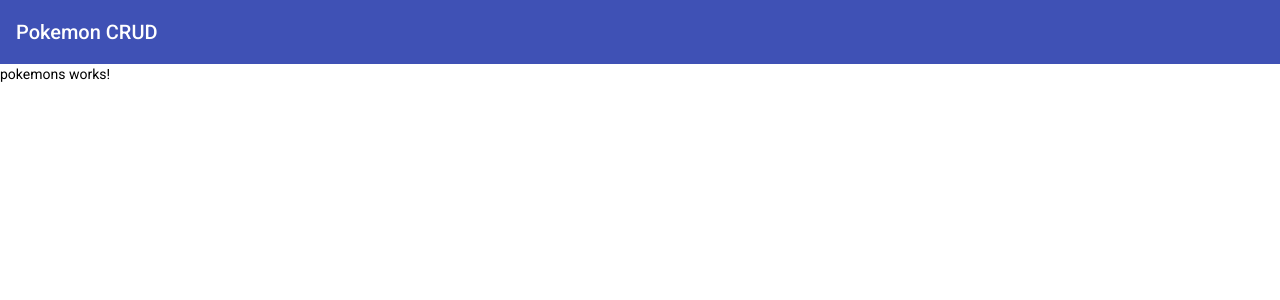
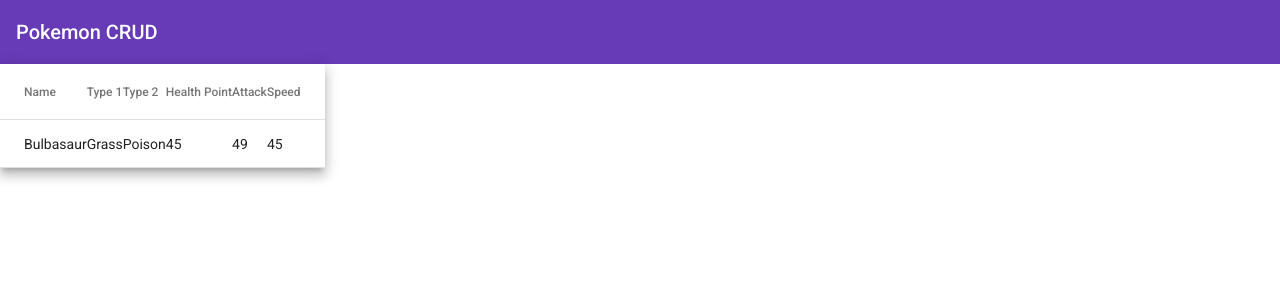
Before and after one commit to acn3to/crud-angular, an Angular app: page /pokemons in a window 1280 px wide. Shown: the top 300 px of the page. Built offline with nearby package versions, Linux system fonts and the light colour scheme.

Commit message:
Material table

```diff
--- /dev/null
+++ b/src/app/pokemons/model/pokemon.ts
@@ -0,0 +1,9 @@
+export interface Pokemon {
+  _id: string;
+  name: string;
+  type1: string;
+  type2: string;
+  healthPoint: number;
+  attack: number;
+  speed: number;
+}
--- a/src/app/pokemons/pokemons/pokemons.component.html
+++ b/src/app/pokemons/pokemons/pokemons.component.html
@@ -1 +1,40 @@
-<p>pokemons works!</p>
+<table mat-table [dataSource]="pokemons" class="mat-elevation-z8">
+  <!-- Name Column -->
+  <ng-container matColumnDef="name">
+    <th mat-header-cell *matHeaderCellDef>Name</th>
+    <td mat-cell *matCellDef="let pokemon">{{ pokemon.name }}</td>
+  </ng-container>
+
+  <!-- Type 1 Column -->
+  <ng-container matColumnDef="type1">
+    <th mat-header-cell *matHeaderCellDef>Type 1</th>
+    <td mat-cell *matCellDef="let pokemon">{{ pokemon.type1 }}</td>
+  </ng-container>
+
+  <!-- Type 2 Column -->
+  <ng-container matColumnDef="type2">
+    <th mat-header-cell *matHeaderCellDef>Type 2</th>
+    <td mat-cell *matCellDef="let pokemon">{{ pokemon.type2 }}</td>
+  </ng-container>
+
+  <!-- Health Point Column -->
+  <ng-container matColumnDef="healthPoint">
+    <th mat-header-cell *matHeaderCellDef>Health Point</th>
+    <td mat-cell *matCellDef="let pokemon">{{ pokemon.healthPoint }}</td>
+  </ng-container>
+
+  <!-- Attack Column -->
+  <ng-container matColumnDef="attack">
+    <th mat-header-cell *matHeaderCellDef>Attack</th>
+    <td mat-cell *matCellDef="let pokemon">{{ pokemon.attack }}</td>
+  </ng-container>
+
+  <!-- Speed Column -->
+  <ng-container matColumnDef="speed">
+    <th mat-header-cell *matHeaderCellDef>Speed</th>
+    <td mat-cell *matCellDef="let pokemon">{{ pokemon.speed }}</td>
+  </ng-container>
+
+  <tr mat-header-row *matHeaderRowDef="displayedColumns"></tr>
+  <tr mat-row *matRowDef="let row; columns: displayedColumns"></tr>
+</table>
--- a/src/app/pokemons/pokemons/pokemons.component.ts
+++ b/src/app/pokemons/pokemons/pokemons.component.ts
@@ -1,15 +1,34 @@
 import { Component, OnInit } from '@angular/core';
-
+import { Pokemon } from '../model/pokemon';
 @Component({
   selector: 'app-pokemons',
   templateUrl: './pokemons.component.html',
-  styleUrls: ['./pokemons.component.scss']
+  styleUrls: ['./pokemons.component.scss'],
 })
 export class PokemonsComponent implements OnInit {
+  pokemons: Pokemon[] = [
+    {
+      _id: '1',
+      name: 'Bulbasaur',
+      type1: 'Grass',
+      type2: 'Poison',
+      healthPoint: 45,
+      attack: 49,
+      speed: 45,
+    },
+  ];
+  displayedColumns = [
+    'name',
+    'type1',
+    'type2',
+    'healthPoint',
+    'attack',
+    'speed',
+  ];
 
-  constructor() { }
-
-  ngOnInit(): void {
+  constructor() {
+    //this.pokemons = [];
   }
 
+  ngOnInit(): void {}
 }
--- a/src/styles.scss
+++ b/src/styles.scss
@@ -1,39 +1,11 @@
+/* You can add global styles to this file, and also import other style files */
+@import "@angular/material";
 
-// Custom Theming for Angular Material
-// For more information: https://material.angular.io/guide/theming
-@use '@angular/material' as mat;
-// Plus imports for other components in your app.
-
-// Include the common styles for Angular Material. We include this here so that you only
-// have to load a single css file for Angular Material in your app.
-// Be sure that you only ever include this mixin once!
-@include mat.core();
-
-// Define the palettes for your theme using the Material Design palettes available in palette.scss
-// (imported above). For each palette, you can optionally specify a default, lighter, and darker
-// hue. Available color palettes: https://material.io/design/color/
-$crud-angular-primary: mat.define-palette(mat.$indigo-palette);
-$crud-angular-accent: mat.define-palette(mat.$pink-palette, A200, A100, A400);
-
-// The warn palette is optional (defaults to red).
-$crud-angular-warn: mat.define-palette(mat.$red-palette);
-
-// Create the theme object. A theme consists of configurations for individual
-// theming systems such as "color" or "typography".
-$crud-angular-theme: mat.define-light-theme((
-  color: (
-    primary: $crud-angular-primary,
-    accent: $crud-angular-accent,
-    warn: $crud-angular-warn,
-  )
-));
-
-// Include theme styles for core and each component used in your app.
-// Alternatively, you can import and @include the theme mixins for each component
-// that you are using.
-@include mat.all-component-themes($crud-angular-theme);
-
-/* You can add global styles to this file, and also import other style files */
-
-html, body { height: 100%; }
-body { margin: 0; font-family: Roboto, "Helvetica Neue", sans-serif; }
+html,
+body {
+  height: 100%;
+}
+body {
+  margin: 0;
+  font-family: Roboto, "Helvetica Neue", sans-serif;
+}
```
Also changed, not shown: src/app/pokemons/pokemons.module.ts (+4 -3 lines).
